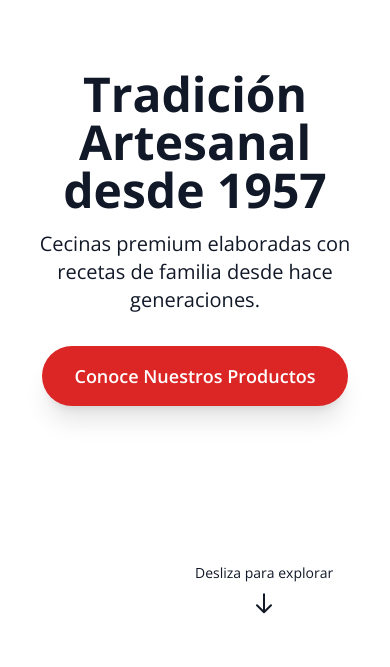
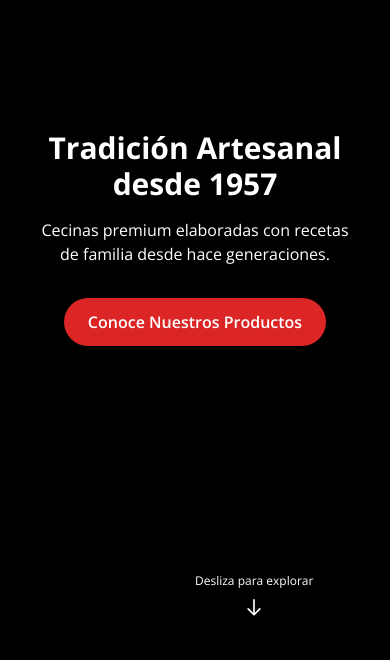
Before and after one commit to mauricioibarra-byte/cecinas-la-osorno, a Next.js app: page / in a window 390 px wide. Shown: the part 241-908 px from the top of the page. Built offline with nearby package versions, Linux system fonts and the light colour scheme.

Commit message:
Replace hero video and make design fully responsive with black background

```diff
--- a/src/components/sections/HeroSection.tsx
+++ b/src/components/sections/HeroSection.tsx
@@ -14,16 +14,15 @@ export default function HeroSection() {
   }, []);
 
   return (
-    <section className="relative h-screen w-full overflow-hidden bg-white">
+    <section className="relative h-screen w-full overflow-hidden bg-black">
       {/* Video that plays for 6 seconds then disappears */}
       {showVideo && (
-        <div className="absolute inset-0 z-20 flex items-center justify-center">
+        <div className="absolute inset-0 z-20 flex items-center justify-center bg-black">
           <video
             autoPlay
             muted
             playsInline
-            className="h-full w-auto max-w-none"
-            style={{ objectFit: "contain" }}
+            className="w-full h-full object-cover md:object-contain"
           >
             <source src="/images/hero-video.mp4" type="video/mp4" />
           </video>
@@ -32,28 +31,28 @@ export default function HeroSection() {
 
       {/* Content - Only shows after video disappears */}
       {!showVideo && (
-        <div className="relative z-10 flex h-full flex-col items-center justify-center px-4 text-center text-gray-900">
+        <div className="relative z-10 flex h-full flex-col items-center justify-center px-4 text-center text-white">
           {/* Title */}
-          <h1 className="mb-4 text-5xl font-bold md:text-7xl">
+          <h1 className="mb-4 text-3xl sm:text-4xl md:text-5xl lg:text-7xl font-bold">
             Tradición Artesanal desde 1957
           </h1>
 
           {/* Subtitle */}
-          <p className="mb-8 max-w-2xl text-xl md:text-2xl">
+          <p className="mb-8 max-w-2xl text-base sm:text-lg md:text-xl lg:text-2xl px-4">
             Cecinas premium elaboradas con recetas de familia desde hace generaciones.
           </p>
 
           {/* CTA Button */}
-          <button className="rounded-full bg-red-600 px-8 py-4 text-lg font-semibold text-white transition-all hover:bg-red-700 hover:scale-105 shadow-xl">
+          <button className="rounded-full bg-red-600 px-6 py-3 md:px-8 md:py-4 text-base md:text-lg font-semibold text-white transition-all hover:bg-red-700 hover:scale-105 shadow-xl">
             Conoce Nuestros Productos
           </button>
 
           {/* Scroll Indicator */}
           <div className="absolute bottom-8 left-1/2 -translate-x-1/2 animate-bounce">
-            <div className="flex flex-col items-center text-gray-900">
-              <span className="mb-2 text-sm">Desliza para explorar</span>
+            <div className="flex flex-col items-center text-white">
+              <span className="mb-2 text-xs sm:text-sm">Desliza para explorar</span>
               <svg
-                className="h-6 w-6"
+                className="h-5 w-5 sm:h-6 sm:w-6"
                 fill="none"
                 strokeLinecap="round"
                 strokeLinejoin="round"
```
